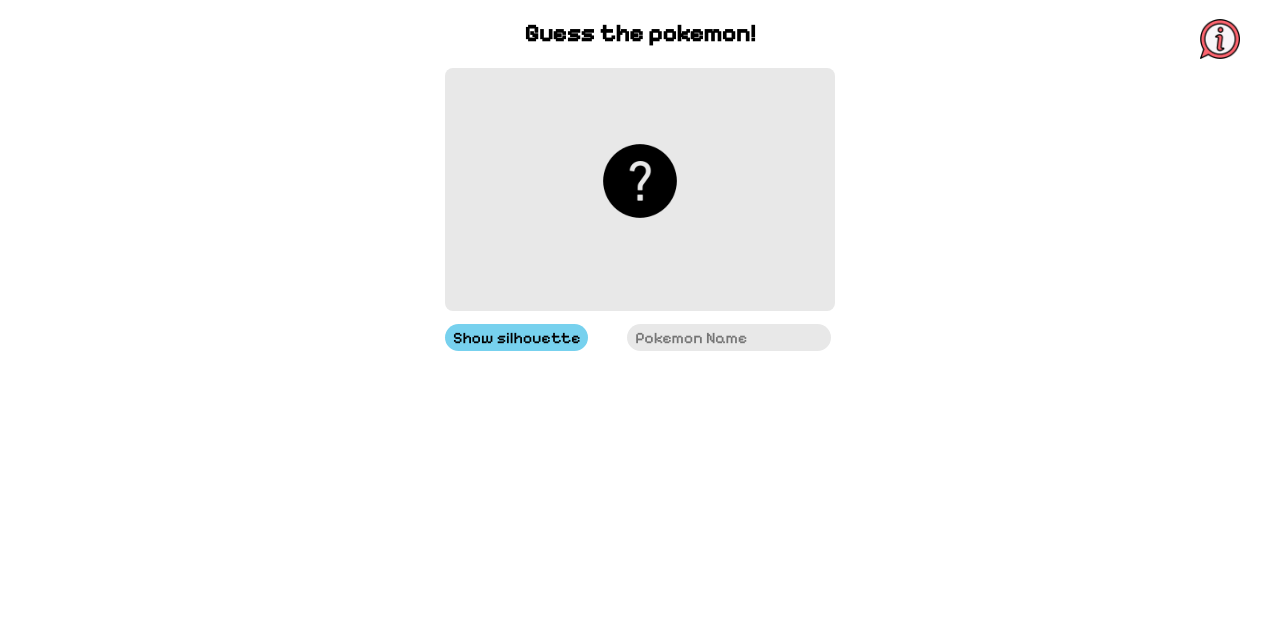
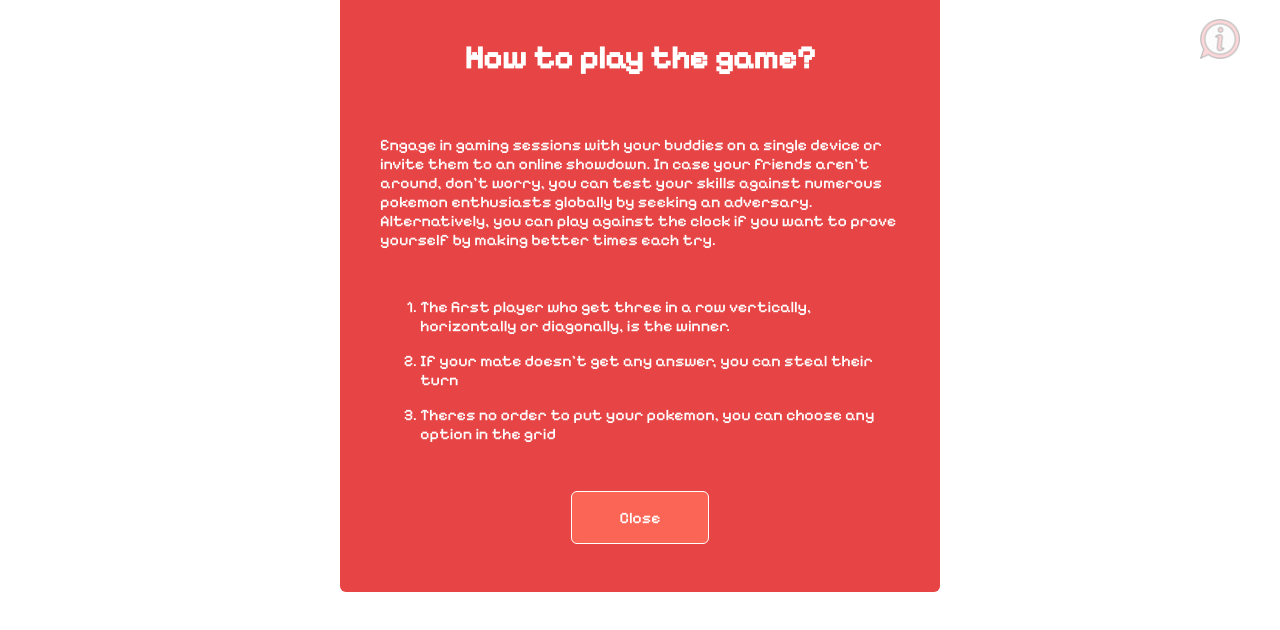
Before and after one commit to CarlosURangel/WhPokemon, a plain HTML site: page PokePlayParkCode/index.html in a window 1280 px wide. Both pictures are taken after a click on the button 1220 px from the left and 170 px from the top of the page. Shown: the part 122-752 px from the top of the page. Drawn offline with Linux system fonts and the light colour scheme; no server answers.

Commit message:
modificaciones grales

```diff
--- a/PokePlayParkCode/estilo.css
+++ b/PokePlayParkCode/estilo.css
@@ -626,7 +626,6 @@
     filter: brightness(0);
     top: 30%;
     opacity: 1;
-    z-index: 1000;
 }
 
 .pokemon-types{
--- a/PokePlayParkCode/index.html
+++ b/PokePlayParkCode/index.html
@@ -22,7 +22,7 @@
         <button id="info-button" class="info-button">
             <img src="images/info.png">
         </button>
-        <!-- <section class="modal-info">
+        <section class="modal-info">
             <div class="modal-info-container">
                 <h2 class="modal-info-title">How to play the game?</h2>
                 <p class="modal-info-paragraph">Engage in gaming sessions with your buddies on a single device or invite them to an online showdown. In case your friends aren't around, don't worry, you can test your skills against numerous pokemon enthusiasts globally by seeking an adversary. Alternatively, you can play against the clock if you want to prove yourself  by making better times each try.
@@ -35,6 +35,7 @@
                     <a href="#" class="modal-info-close">Close</a>
             </div>
         </section>
+        <!--
         <section class="modal-menu">
             <div class="modal-menu-container">
                 <ul class="moda-menu-ul">
```
